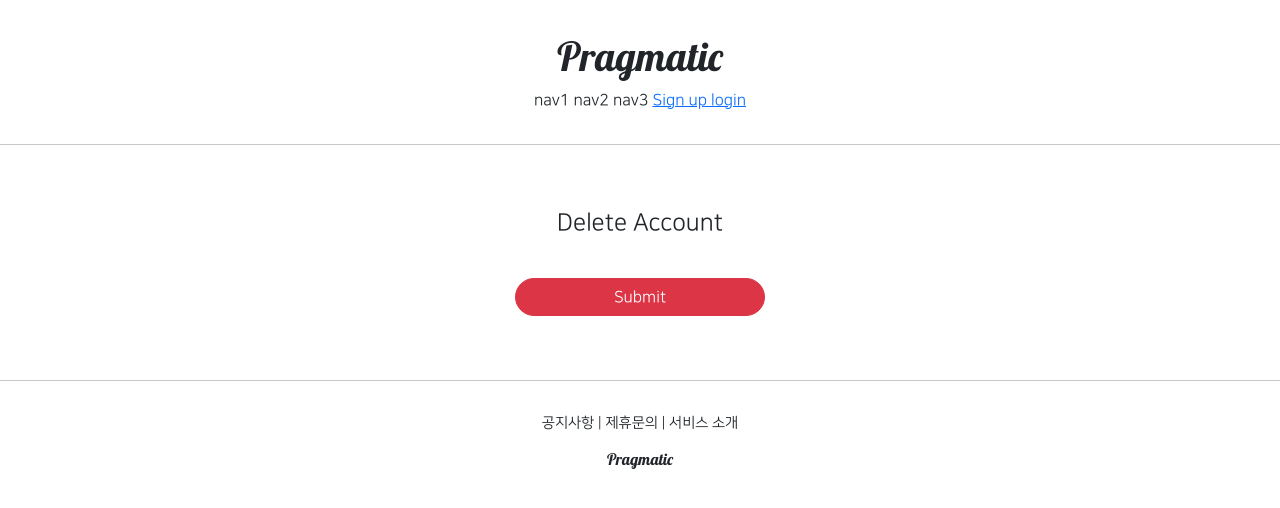
After one commit to jeongwookim2022/fullstack_pragmatic, a Django app: template accountapp/templates/accountapp/delete.html in a window 1280 px wide. The commit adds this page. Shown: the top 508 px of the page. Run offline with Django 4.2, Linux system fonts and the light colour scheme; the template is opened without the code that fills it, so the values that code supplies are empty; some libraries are stand-ins or nearby versions.

Commit message:
django course 26 commit

```diff
--- /dev/null
+++ b/accountapp/templates/accountapp/delete.html
@@ -0,0 +1,20 @@
+{% extends 'base.html' %}
+
+
+{% block content %}
+
+  <div style="text-align: center; margin:4rem auto; max-width: 500px">
+    <div class="mb-4">
+      <h4>
+          Delete Account
+      </h4>
+    </div>
+    <div class="mb-4">
+      <form action="{% url 'accountapp:delete' pk=user.pk%}" method="post">
+          {% csrf_token %}
+          <input type="submit" class="btn btn-danger rounded-pill col-6 mt-3">
+      </form>
+    </div>
+  </div>
+
+{% endblock %}
--- a/accountapp/templates/accountapp/detail.html
+++ b/accountapp/templates/accountapp/detail.html
@@ -24,6 +24,11 @@
            Change Information
          </p>
        </a>
+       <a href="{% url 'accountapp:delete' pk=user.pk %}">
+         <p>
+           Delete Account
+         </p>
+       </a>
       {% endif %}
 
     </div>
--- a/accountapp/urls.py
+++ b/accountapp/urls.py
@@ -1,6 +1,6 @@
 from django.contrib.auth.views import LoginView, LogoutView
 from django.urls import path, include
-from accountapp.views import hello_world, AccountCreateView, AccountDetailView, AccountUpdateView
+from accountapp.views import hello_world, AccountCreateView, AccountDetailView, AccountUpdateView, AccountDeleteView
 
 app_name = "accountapp"
 
@@ -19,6 +19,7 @@ urlpatterns = [
     #5. detailview 그리고 특정 user의 정보를 보기 위한 pk 지정
     path('detail/<int:pk>', AccountDetailView.as_view(), name='detail'),
     path('update/<int:pk>', AccountUpdateView.as_view(), name='update'),
+    path('delete/<int:pk>', AccountDeleteView.as_view(), name='delete'),
 
 
 
--- a/templates/header.html
+++ b/templates/header.html
@@ -13,10 +13,16 @@
             <!--1. get방식으로 next의 값을 넘김. 즉, 로그인 또는 로그아웃 후에 다시 넘어갈 경로를 넘김-->
             <!--2.(1). login이 되어 있다면 detail을 볼 수 있는 링크 설정-->
             <!--2.(2). pk로 현재 user의 pk를 받아서 url의 pk에 값으로 넣어줌-->
+
             {% if not user.is_authenticated %}
+            <a href="{% url 'accountapp:create' %}">
+                <span>Sign up</span>
+            </a>
             <a href="{% url 'accountapp:login' %}?next={{ request.path }}">
                 <span>login</span>
             </a>
+
+
             {% else %}
             <a href="{% url 'accountapp:detail' pk=user.pk %}">
                 <span>MyPage</span>
@@ -25,6 +31,7 @@
                 <span>logout</span>
             </a>
             {% endif %}
+
         </div>
     </div>
 
```
Also changed, not shown: accountapp/views.py (+6 -1 lines).
